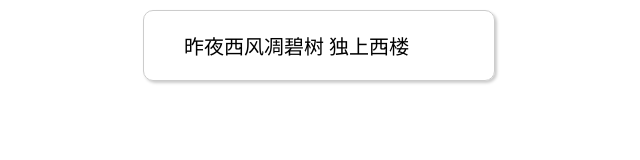
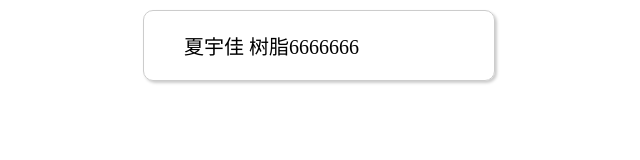
Before and after one commit to fswds/fswds.github.io, a plain HTML site: page index.html in a window 1280 px wide. Shown: the whole page, without its empty margins (321-961 px from the left). Drawn offline with Linux system fonts and the light colour scheme.

Commit message:
Update index.html

```diff
--- a/index.html
+++ b/index.html
@@ -30,7 +30,7 @@
     </style>
 </head>
 <body>
-<span id="title">昨夜西风凋碧树  独上西楼  望尽天涯路</span>
+<span id="title">夏宇佳   树脂666666666666666</span>
 <div>
     <a href="https://github.com" id="text"></a>
 </div>
```
